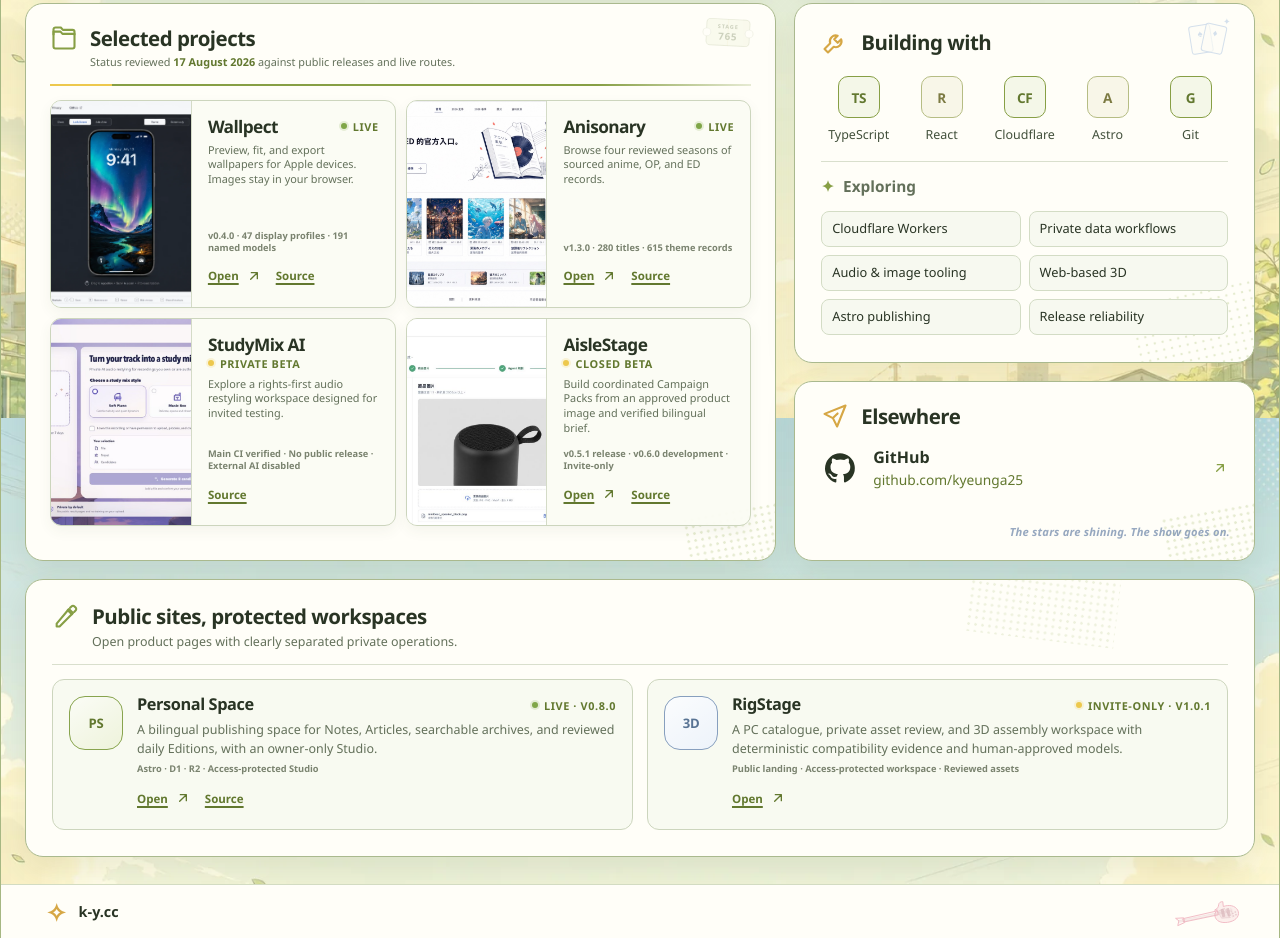
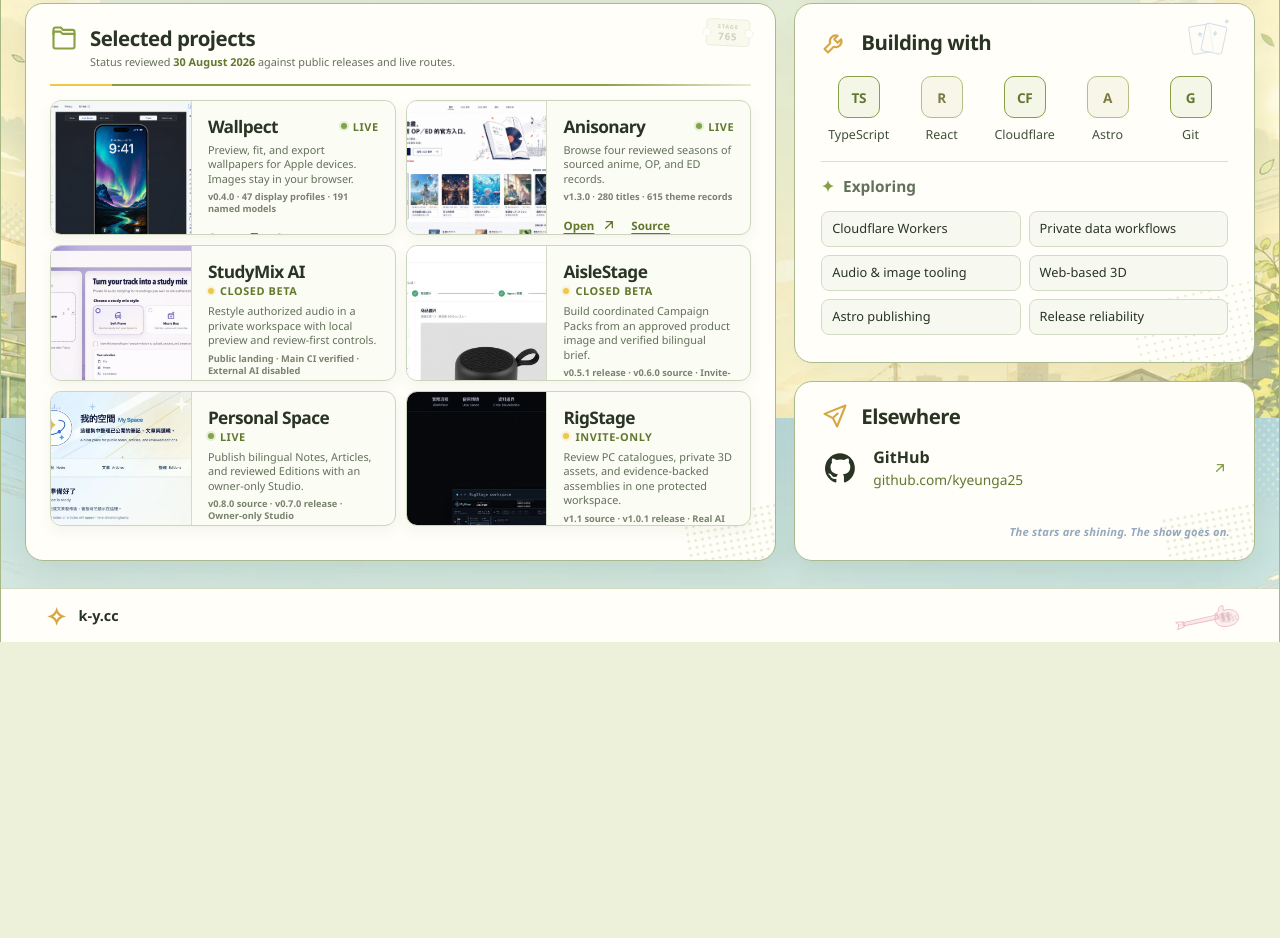
Before and after one commit to kyeunga25/kyeunga25.github.io, a website: page index.html in a window 1280 px wide. Shown: the part 382-1320 px from the top of the page. After the commit the page ends 1024 px from the top, so only its background shows below. Drawn offline with Linux system fonts and the light colour scheme.

Commit message:
(content): unify project showcase

```diff
--- a/index.html
+++ b/index.html
@@ -49,7 +49,7 @@
     <title>Ken Yeung — Building Useful Web Products</title>
     <link rel="canonical" href="https://k-y.cc/" />
     <link rel="icon" href="assets/favicon.svg" type="image/svg+xml" />
-    <link rel="stylesheet" href="styles.css?v=20260802-01" />
+    <link rel="stylesheet" href="styles.css?v=20260830-01" />
     <script type="application/ld+json">
       {
         "@context": "https://schema.org",
@@ -220,7 +220,7 @@
               <h2 id="project-title">Selected projects</h2>
               <p>
                 Status reviewed
-                <time datetime="2026-08-17">17 August 2026</time>
+                <time datetime="2026-08-30">30 August 2026</time>
                 against public releases and live routes.
               </p>
             </div>
@@ -335,10 +335,10 @@
             <article class="project-card">
               <a
                 class="project-media"
-                href="https://github.com/kyeunga25/studymix-ai"
+                href="https://studymix.k-y.cc/"
                 target="_blank"
                 rel="noopener noreferrer"
-                aria-label="View StudyMix AI source"
+                aria-label="Open StudyMix AI"
               >
                 <img
                   src="assets/project-studymix.jpg"
@@ -353,17 +353,28 @@
               <div class="project-card-body">
                 <div class="project-title-row">
                   <h3>StudyMix AI</h3>
-                  <span class="project-status is-beta">Private beta</span>
+                  <span class="project-status is-beta">Closed beta</span>
                 </div>
                 <p>
-                  Explore a rights-first audio restyling workspace designed for
-                  invited testing.
+                  Restyle authorized audio in a private workspace with local
+                  preview and review-first controls.
                 </p>
                 <small class="project-meta"
-                  >Main CI verified · No public release · External AI
+                  >Public landing · Main CI verified · External AI
                   disabled</small
                 >
                 <div class="project-links">
+                  <a
+                    class="project-link"
+                    href="https://studymix.k-y.cc/"
+                    target="_blank"
+                    rel="noopener noreferrer"
+                  >
+                    Open
+                    <svg viewBox="0 0 24 24" aria-hidden="true">
+                      <path d="M7 17 17 7M8 7h9v9" />
+                    </svg>
+                  </a>
                   <a
                     class="project-link"
                     href="https://github.com/kyeunga25/studymix-ai"
@@ -403,7 +414,7 @@
                   image and verified bilingual brief.
                 </p>
                 <small class="project-meta"
-                  >v0.5.1 release · v0.6.0 development · Invite-only</small
+                  >v0.5.1 release · v0.6.0 source · Invite-only</small
                 >
                 <div class="project-links">
                   <a
@@ -424,6 +435,106 @@
                     rel="noopener noreferrer"
                     >Source</a
                   >
+                </div>
+              </div>
+            </article>
+
+            <article class="project-card">
+              <a
+                class="project-media"
+                href="https://space.k-y.cc/"
+                target="_blank"
+                rel="noopener noreferrer"
+                aria-label="Open Personal Space"
+              >
+                <img
+                  src="assets/project-personal-space.webp"
+                  alt="Personal Space bilingual publishing homepage"
+                  width="1280"
+                  height="720"
+                  loading="lazy"
+                  decoding="async"
+                />
+              </a>
+
+              <div class="project-card-body">
+                <div class="project-title-row">
+                  <h3>Personal Space</h3>
+                  <span class="project-status is-live">Live</span>
+                </div>
+                <p>
+                  Publish bilingual Notes, Articles, and reviewed Editions with
+                  an owner-only Studio.
+                </p>
+                <small class="project-meta"
+                  >v0.8.0 source · v0.7.0 release · Owner-only Studio</small
+                >
+                <div class="project-links">
+                  <a
+                    class="project-link"
+                    href="https://space.k-y.cc/"
+                    target="_blank"
+                    rel="noopener noreferrer"
+                  >
+                    Open
+                    <svg viewBox="0 0 24 24" aria-hidden="true">
+                      <path d="M7 17 17 7M8 7h9v9" />
+                    </svg>
+                  </a>
+                  <a
+                    class="project-link"
+                    href="https://github.com/kyeunga25/personal-space"
+                    target="_blank"
+                    rel="noopener noreferrer"
+                    >Source</a
+                  >
+                </div>
+              </div>
+            </article>
+
+            <article class="project-card">
+              <a
+                class="project-media"
+                href="https://rigstage.k-y.cc/"
+                target="_blank"
+                rel="noopener noreferrer"
+                aria-label="Open RigStage"
+              >
+                <img
+                  src="assets/project-rigstage.webp"
+                  alt="RigStage evidence-backed 3D PC assembly landing page"
+                  width="1271"
+                  height="715"
+                  loading="lazy"
+                  decoding="async"
+                />
+              </a>
+
+              <div class="project-card-body">
+                <div class="project-title-row">
+                  <h3>RigStage</h3>
+                  <span class="project-status is-beta">Invite-only</span>
+                </div>
+                <p>
+                  Review PC catalogues, private 3D assets, and evidence-backed
+                  assemblies in one protected workspace.
+                </p>
+                <small class="project-meta"
+                  >v1.1 source · v1.0.1 release · Real AI disabled</small
+                >
+                <div class="project-links">
+                  <a
+                    class="project-link"
+                    href="https://rigstage.k-y.cc/"
+                    target="_blank"
+                    rel="noopener noreferrer"
+                  >
+                    Open
+                    <svg viewBox="0 0 24 24" aria-hidden="true">
+                      <path d="M7 17 17 7M8 7h9v9" />
+                    </svg>
+                  </a>
+                  <span class="project-source-note">Private source</span>
                 </div>
               </div>
             </article>
@@ -508,101 +619,6 @@
             <p class="show-note">The stars are shining. The show goes on.</p>
           </div>
         </section>
-
-        <section
-          id="current-builds"
-          class="panel active-panel"
-          aria-labelledby="active-title"
-        >
-          <div class="panel-heading active-heading">
-            <svg viewBox="0 0 24 24" aria-hidden="true">
-              <path d="M4 18.5V21h2.5L18 9.5 14.5 6Z" />
-              <path
-                d="m13.5 7 3.5 3.5M15.5 5l1.2-1.2a1.8 1.8 0 0 1 2.6 0l.9.9a1.8 1.8 0 0 1 0 2.6L19 8.5"
-              />
-            </svg>
-            <div>
-              <h2 id="active-title">Public sites, protected workspaces</h2>
-              <p>
-                Open product pages with clearly separated private operations.
-              </p>
-            </div>
-          </div>
-
-          <div class="active-projects">
-            <article class="active-project">
-              <div class="active-mark" aria-hidden="true">PS</div>
-              <div class="active-project-body">
-                <div class="project-title-row">
-                  <h3>Personal Space</h3>
-                  <span class="project-status is-live">Live · v0.8.0</span>
-                </div>
-                <p>
-                  A bilingual publishing space for Notes, Articles, searchable
-                  archives, and reviewed daily Editions, with an owner-only
-                  Studio.
-                </p>
-                <small class="project-meta"
-                  >Astro · D1 · R2 · Access-protected Studio</small
-                >
-                <div class="project-links">
-                  <a
-                    class="project-link"
-                    href="https://space.k-y.cc/"
-                    target="_blank"
-                    rel="noopener noreferrer"
-                  >
-                    Open
-                    <svg viewBox="0 0 24 24" aria-hidden="true">
-                      <path d="M7 17 17 7M8 7h9v9" />
-                    </svg>
-                  </a>
-                  <a
-                    class="project-link"
-                    href="https://github.com/kyeunga25/personal-space"
-                    target="_blank"
-                    rel="noopener noreferrer"
-                    >Source</a
-                  >
-                </div>
-              </div>
-            </article>
-
-            <article class="active-project">
-              <div class="active-mark rigstage-mark" aria-hidden="true">3D</div>
-              <div class="active-project-body">
-                <div class="project-title-row">
-                  <h3>RigStage</h3>
-                  <span class="project-status is-beta"
-                    >Invite-only · v1.0.1</span
-                  >
-                </div>
-                <p>
-                  A PC catalogue, private asset review, and 3D assembly
-                  workspace with deterministic compatibility evidence and
-                  human-approved models.
-                </p>
-                <small class="project-meta"
-                  >Public landing · Access-protected workspace · Reviewed
-                  assets</small
-                >
-                <div class="project-links">
-                  <a
-                    class="project-link"
-                    href="https://rigstage.k-y.cc/"
-                    target="_blank"
-                    rel="noopener noreferrer"
-                  >
-                    Open
-                    <svg viewBox="0 0 24 24" aria-hidden="true">
-                      <path d="M7 17 17 7M8 7h9v9" />
-                    </svg>
-                  </a>
-                </div>
-              </div>
-            </article>
-          </div>
-        </section>
       </main>
 
       <footer class="site-footer">
--- a/sitemap.xml
+++ b/sitemap.xml
@@ -2,6 +2,6 @@
 <urlset xmlns="http://www.sitemaps.org/schemas/sitemap/0.9">
   <url>
     <loc>https://k-y.cc/</loc>
-    <lastmod>2026-08-02</lastmod>
+    <lastmod>2026-08-30</lastmod>
   </url>
 </urlset>
--- a/styles.css
+++ b/styles.css
@@ -218,13 +218,11 @@ svg {
   grid-template-areas:
     "intro interests"
     "project tools"
-    "project elsewhere"
-    "active active";
+    "project elsewhere";
   grid-template-rows:
     minmax(190px, 270px)
     minmax(242px, 360px)
-    minmax(128px, 180px)
-    auto;
+    minmax(128px, 180px);
   align-content: start;
   gap: 18px;
   width: min(1440px, calc(100% - 48px));
@@ -618,7 +616,7 @@ svg {
   display: grid;
   flex: 1 1 0;
   grid-template-columns: repeat(2, minmax(0, 1fr));
-  grid-template-rows: repeat(2, minmax(0, 1fr));
+  grid-template-rows: repeat(3, minmax(0, 1fr));
   gap: 10px;
   min-height: 0;
   padding-top: 14px;
@@ -776,6 +774,15 @@ svg {
   text-underline-offset: 3px;
 }
 
+.project-source-note {
+  display: inline-flex;
+  min-height: 30px;
+  align-items: center;
+  color: #7a836f;
+  font-size: 0.72rem;
+  font-weight: 700;
+}
+
 .project-link svg,
 .external-icon {
   width: 16px;
@@ -995,112 +1002,6 @@ svg {
   color: var(--blue);
 }
 
-.active-panel {
-  grid-area: active;
-  min-height: 0;
-  padding: 22px 26px 26px;
-  animation-delay: 230ms;
-}
-
-.active-panel::after {
-  position: absolute;
-  top: -28px;
-  right: 11%;
-  width: 150px;
-  height: 88px;
-  content: "";
-  background-image: radial-gradient(circle, #b1c37e 1.2px, transparent 1.5px);
-  background-size: 7px 7px;
-  opacity: 0.22;
-  transform: rotate(7deg);
-}
-
-.active-heading {
-  align-items: flex-start;
-  padding-bottom: 14px;
-  border-bottom: 1px solid #d9dfcd;
-}
-
-.active-heading > svg {
-  flex: 0 0 28px;
-  stroke: var(--blue);
-}
-
-.active-heading > div {
-  display: grid;
-  gap: 3px;
-}
-
-.active-heading p {
-  margin: 0;
-  color: var(--muted);
-  font-size: 0.78rem;
-  line-height: 1.4;
-}
-
-.active-projects {
-  position: relative;
-  z-index: 1;
-  display: grid;
-  grid-template-columns: repeat(2, minmax(0, 1fr));
-  gap: 14px;
-  padding-top: 14px;
-}
-
-.active-project {
-  display: grid;
-  grid-template-columns: 54px minmax(0, 1fr);
-  gap: 14px;
-  padding: 16px;
-  border: 1px solid #ccd5bd;
-  border-radius: 12px;
-  background: rgba(247, 249, 240, 0.82);
-}
-
-.active-mark {
-  display: grid;
-  width: 54px;
-  height: 54px;
-  place-items: center;
-  border: 1.5px solid #88a44e;
-  border-radius: 16px;
-  color: var(--blue-dark);
-  background:
-    linear-gradient(145deg, rgba(255, 255, 255, 0.75), transparent),
-    var(--blue-soft);
-  font-size: 0.82rem;
-  font-weight: 800;
-  letter-spacing: -0.02em;
-}
-
-.rigstage-mark {
-  border-color: #879fbe;
-  color: #587393;
-  background:
-    linear-gradient(145deg, rgba(255, 255, 255, 0.78), transparent), #edf3fa;
-}
-
-.active-project-body {
-  min-width: 0;
-}
-
-.active-project h3 {
-  margin: 0;
-  font-size: 1.02rem;
-  letter-spacing: -0.025em;
-}
-
-.active-project p {
-  margin: 7px 0 0;
-  color: var(--muted);
-  font-size: 0.78rem;
-  line-height: 1.48;
-}
-
-.active-project .project-links {
-  margin-top: 8px;
-}
-
 .site-footer {
   position: relative;
   flex: 0 0 auto;
@@ -1338,8 +1239,7 @@ svg {
     grid-template-rows:
       154px
       314px
-      122px
-      auto;
+      122px;
     gap: 12px;
     width: min(1440px, calc(100% - 32px));
     padding: 12px 0;
@@ -1414,7 +1314,7 @@ svg {
   }
 
   .project-showcase {
-    grid-template-rows: repeat(2, minmax(0, 1fr));
+    grid-template-rows: repeat(3, minmax(0, 1fr));
     gap: 8px;
     padding-top: 8px;
   }
@@ -1446,7 +1346,8 @@ svg {
     margin-top: 2px;
   }
 
-  .project-link {
+  .project-link,
+  .project-source-note {
     min-height: 19px;
     font-size: 0.63rem;
   }
@@ -1518,14 +1419,6 @@ svg {
 
   .site-footer {
     min-height: 44px;
-  }
-
-  .active-panel {
-    padding: 16px 20px 20px;
-  }
-
-  .active-project {
-    padding: 12px;
   }
 }
 
@@ -1571,7 +1464,6 @@ svg {
       "interests"
       "tools"
       "project"
-      "active"
       "elsewhere";
     grid-template-rows: auto;
     align-content: normal;
@@ -1587,7 +1479,6 @@ svg {
   .interests-panel,
   .tools-panel,
   .project-panel,
-  .active-panel,
   .elsewhere-panel {
     min-height: auto;
     padding: 24px;
@@ -1644,17 +1535,10 @@ svg {
     margin-top: 9px;
   }
 
-  .project-link {
+  .project-link,
+  .project-source-note {
     min-height: 28px;
     font-size: 0.72rem;
-  }
-
-  .active-projects {
-    grid-template-columns: 1fr;
-  }
-
-  .active-project {
-    padding: 15px;
   }
 
   .theater-easter-egg {
@@ -1778,25 +1662,6 @@ svg {
 
   .github-link small {
     max-width: 185px;
-  }
-
-  .active-project {
-    grid-template-columns: 44px minmax(0, 1fr);
-    gap: 11px;
-    padding: 13px;
-  }
-
-  .active-mark {
-    width: 44px;
-    height: 44px;
-    border-radius: 13px;
-    font-size: 0.72rem;
-  }
-
-  .active-project .project-title-row {
-    align-items: flex-start;
-    flex-direction: column;
-    gap: 4px;
   }
 }
 
```
Also changed, not shown: docs/PROJECT_STATUS.md (+11 -9 lines), scripts/check-site.mjs (+39 -8 lines), assets/project-personal-space.webp (added), assets/project-rigstage.webp (added).
